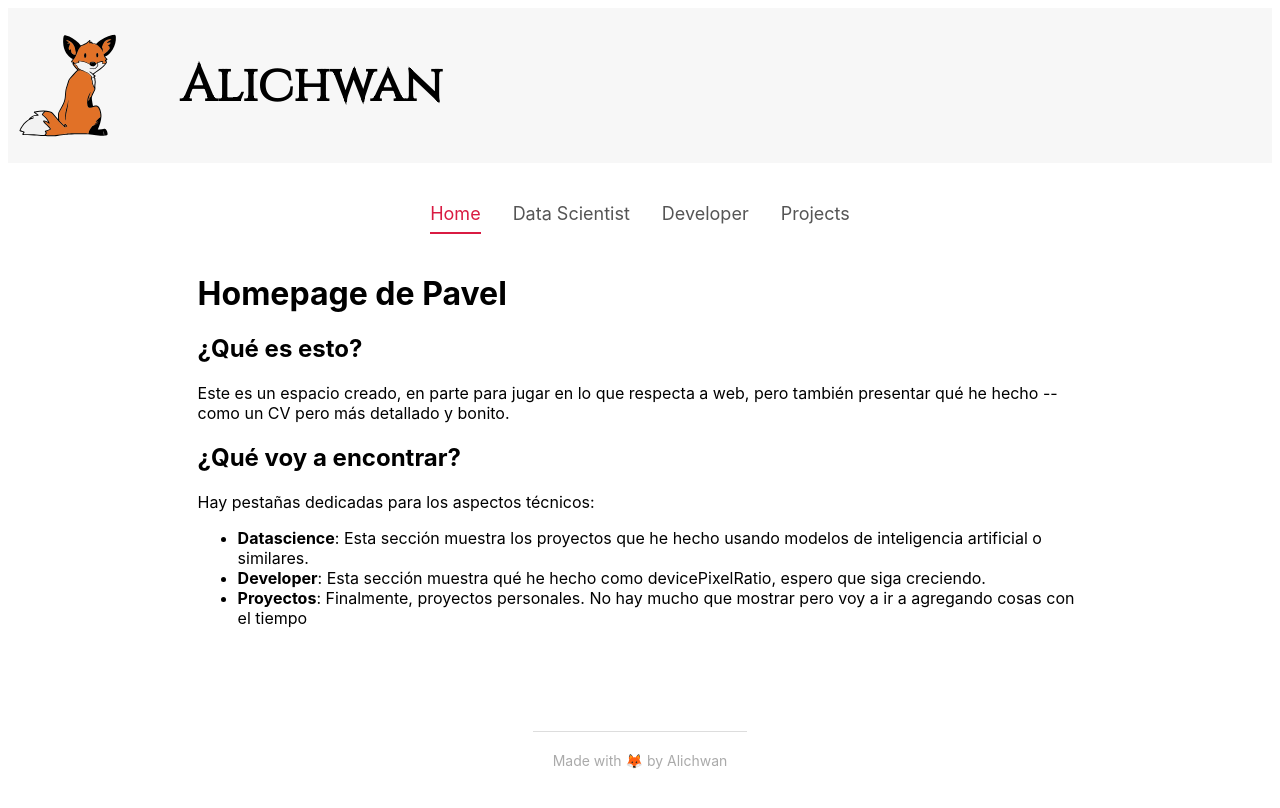
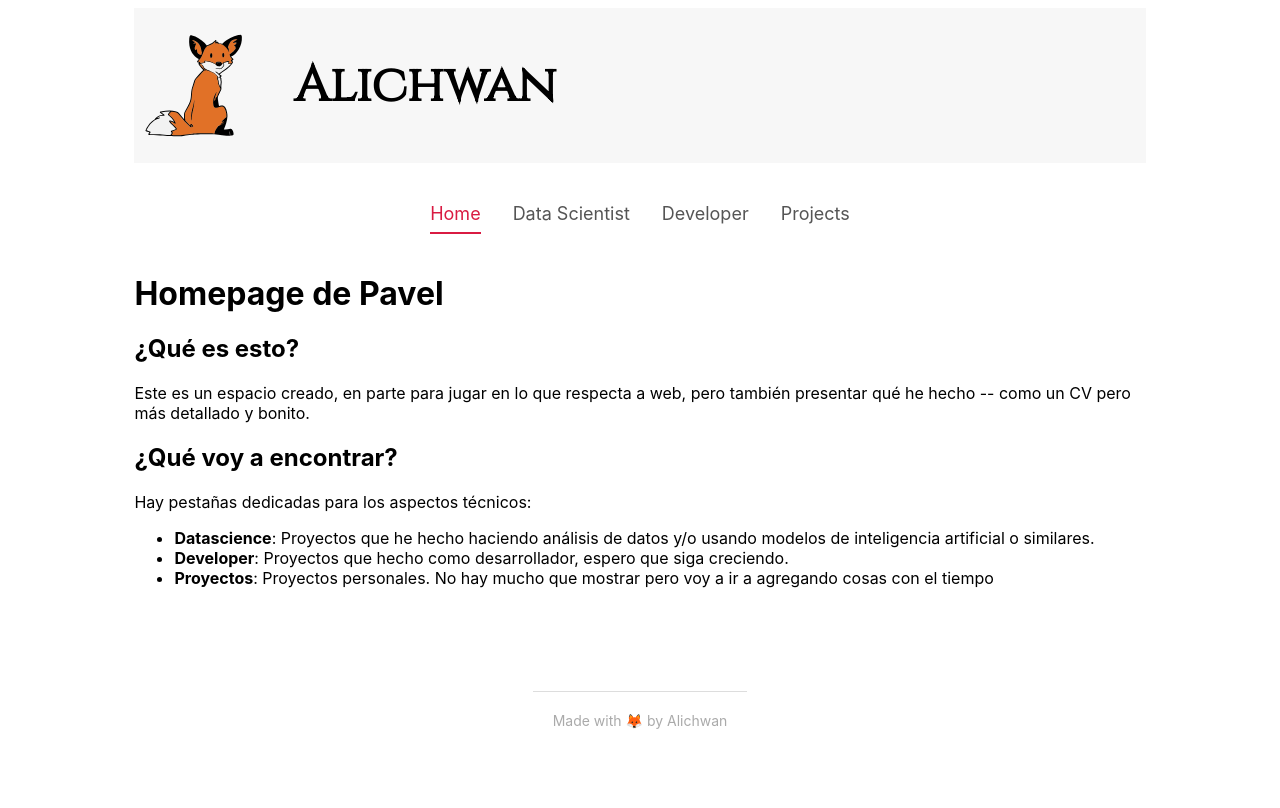
Before and after one commit to alichwan/HomePage, a Svelte app: page / in a window 1280 px wide. Shown: the top 808 px of the page. Built offline with nearby package versions, Linux system fonts and the light colour scheme.

Commit message:
arreglado el margen de header

```diff
--- a/src/App.svelte
+++ b/src/App.svelte
@@ -33,7 +33,7 @@
 
 <style>
 	main{
-		max-width: 70%;
+		max-width: 80%;
 		margin: 40px auto;
 	}
 </style>
--- a/src/components/Header.svelte
+++ b/src/components/Header.svelte
@@ -6,7 +6,7 @@
 </header>
 
 <style>
-  @media only screen and (max-width: 430px)
+  @media only screen and (max-width: 610px)
   {
   header{
     background: #f7f7f7;
@@ -26,9 +26,10 @@
     max-width: 70px;
   }
   }
-  @media only screen and (min-width: 431px)
+  @media only screen and (min-width: 610px)
   {
   header{
+    margin: 0 10%;
     background: #f7f7f7;
     padding: 10px;
     display: flex;
--- a/src/components/Home.svelte
+++ b/src/components/Home.svelte
@@ -14,9 +14,9 @@
     Hay pestañas dedicadas para los aspectos técnicos:
   </p>
     <ul>
-      <li><strong>Datascience</strong>: Esta sección muestra los proyectos que he hecho usando modelos de inteligencia artificial o similares.</li>
-      <li><strong>Developer</strong>: Esta sección muestra qué he hecho como devicePixelRatio, espero que siga creciendo.</li>
-      <li><strong>Proyectos</strong>: Finalmente, proyectos personales. No hay mucho que mostrar pero voy a ir a agregando cosas con el tiempo</li>
+      <li><strong>Datascience</strong>: Proyectos que he hecho haciendo análisis de datos y/o usando modelos de inteligencia artificial o similares.</li>
+      <li><strong>Developer</strong>: Proyectos que hecho como desarrollador, espero que siga creciendo.</li>
+      <li><strong>Proyectos</strong>: Proyectos personales. No hay mucho que mostrar pero voy a ir a agregando cosas con el tiempo</li>
     </ul>
 </div>
 
```
